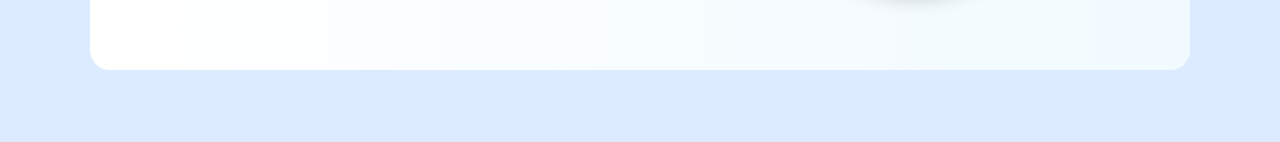
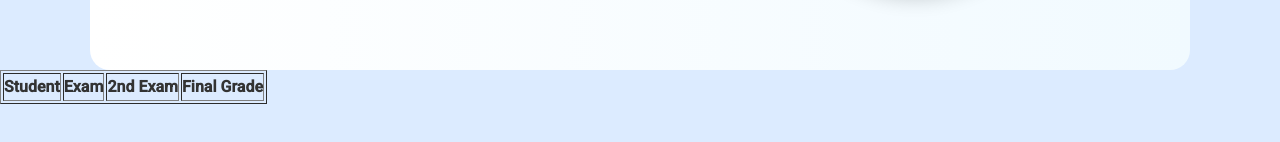
Before and after one commit to Siegfried9533/Profile_Demo, a plain HTML site: page index.html in a window 1280 px wide. Shown: the part 478-620 px from the top of the page. Drawn offline with Linux system fonts and the light colour scheme.

Commit message:
test table 1

```diff
--- a/index.html
+++ b/index.html
@@ -50,5 +50,15 @@
         <img src="./images/TruongHoa2.jpg" alt="Hero Image" />
       </div>
     </section>
+
+    <!-- table -->
+    <table class="table" border="1">
+      <tr>
+        <th colspan="2">Student</th>
+        <th colspan="4">Exam</th>
+        <th colspan="4">2nd Exam</th>
+        <th colspan="2">Final Grade</th>
+      </tr>
+    </table>
   </body>
 </html>
```
